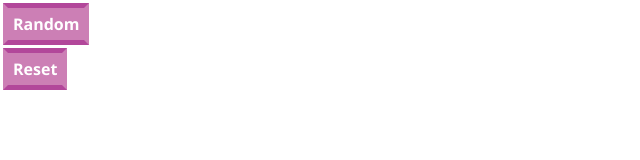
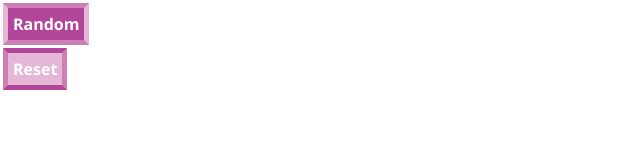
Before and after one commit to kylem038/color-changer-solo, a plain HTML site: page index.html in a window 1280 px wide. In both pictures the pointer is over the button "Random". Shown: the whole page, without its empty margins (0-640 px from the left). Drawn offline with nearby package versions, Linux system fonts and the light colour scheme.

Commit message:
Add hover styles

```diff
--- a/styles.css
+++ b/styles.css
@@ -7,9 +7,18 @@ button {
   font-size: 1em;
   margin: 3px;
   color: #FFFFFF;
-  background-color: #CC7FB5;
+  background-color: #E5B6D5;
   border-top: 5px solid #B2479A;
   border-bottom: 5px solid #B2479A;
   border-left: 5px solid #CC7FB5;
   border-right: 5px solid #CC7FB5;
 }
+
+button:hover {
+  color: #FFFFFF;
+  background-color: #B2479A;;
+  border-top: 5px solid #CC7FB5;
+  border-bottom: 5px solid #CC7FB5;
+  border-left: 5px solid #E5B6D5;
+  border-right: 5px solid #E5B6D5;
+}
```
